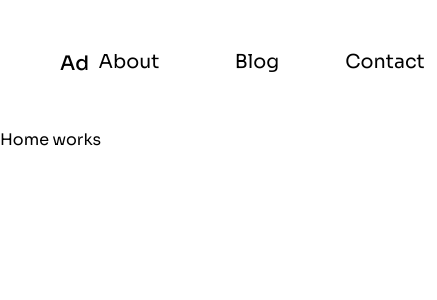
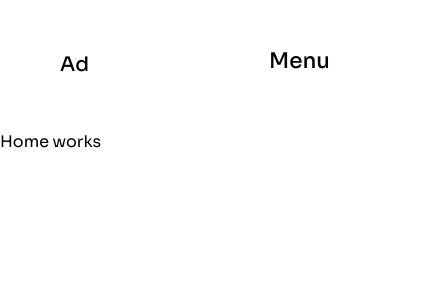
Before and after one commit to Aadhiarc/portfolio, an Angular app: page /home in a window 390 px wide. Shown: the top 300 px of the page, 437 px wide, since content can reach past the window. Built offline with nearby package versions, Linux system fonts and the light colour scheme.

Commit message:
header animation with gsap

```diff
--- a/angular.json
+++ b/angular.json
@@ -32,7 +32,9 @@
               }
             ],
             "styles": [
-              "src/styles.scss"
+              "src/styles.scss",
+              "node_modules/@fortawesome/fontawesome-free/css/all.min.css"
+
             ],
             "scripts": [
               "src/assets/libs/SplitText.min.js"
--- a/package.json
+++ b/package.json
@@ -18,6 +18,7 @@
     "@angular/platform-browser": "^19.0.0",
     "@angular/platform-browser-dynamic": "^19.0.0",
     "@angular/router": "^19.0.0",
+    "@fortawesome/fontawesome-free": "^6.7.2",
     "bootstrap": "^5.3.6",
     "bootstrap-icons": "^1.13.1",
     "gsap": "^3.13.0",
--- a/src/app/layout/header/header.component.html
+++ b/src/app/layout/header/header.component.html
@@ -1,33 +1,72 @@
-<div class="d-flex vw-100 bg-light">
+<div class="d-flex vw-100 bg-light position-relative">
   <div
     class="container-fluid d-flex justify-content-between align-items-center py-5 mx-5"
   >
-    <!-- Left side (start) -->
     <h5 class="mb-0">Ad</h5>
 
-    <!-- Right side (end) -->
-    <div class="d-flex gap-5">
-      <!-- Each link has its own hover-container -->
+    <div class="d-none d-md-flex gap-5">
       <div class="hover-container" swapAnimate>
         <div class="text-wrapper">
-          <div class="text text-top">About</div>
-          <div class="text text-bottom">About</div>
-          <span class="dot">.</span>
+          <h4 class="text text-top">About</h4>
+          <h4 class="text text-bottom">About</h4>
         </div>
+        <span class="dot">.</span>
       </div>
       <div class="hover-container" swapAnimate>
         <div class="text-wrapper">
-          <div class="text text-top">Blog</div>
-          <div class="text text-bottom">Blog</div>
-          <span class="dot">.</span>
+          <h4 class="text text-top">Blog</h4>
+          <h4 class="text text-bottom">Blog</h4>
         </div>
+        <span class="dot">.</span>
       </div>
       <div class="hover-container" swapAnimate>
         <div class="text-wrapper">
-          <div class="text text-top">Contact</div>
-          <div class="text text-bottom">Contact</div>
-          <span class="dot">.</span>
+          <h4 class="text text-top">Contact</h4>
+          <h4 class="text text-bottom">Contact</h4>
         </div>
+        <span class="dot">.</span>
+      </div>
+    </div>
+
+    <div class="d-flex d-md-none" (click)="toggleMenu()">
+      <h4 class="menu-title" #menuTitle>{{ isMenuOpen ? "Close" : "Menu" }}</h4>
+    </div>
+  </div>
+
+  <div
+    #dropdownMenu
+    class="dropdown-menu-mobile w-100 px-4 py-3 border-top d-md-none position-absolute"
+  >
+    <div>
+      <h6 class="text-start fw-normal py-4">NAVIGATION</h6>
+    </div>
+    <div class="py-2" style="font-size: 2.5rem">
+      <a href="#" class="text-decoration-none">About</a>
+    </div>
+    <div class="py-2" style="font-size: 2.5rem">
+      <a href="#" class="text-decoration-none">Blog</a>
+    </div>
+    <div class="py-2" style="font-size: 2.5rem">
+      <a href="#" class="text-decoration-none">Contact</a>
+    </div>
+
+    <hr class="mt-5 mb-3" />
+
+    <div class="d-flex">
+      <div class="d-flex gap-3">
+        <a
+          href="https://www.instagram.com/"
+          target="_blank"
+          class="icon-circle"
+        >
+          <i class="fa-brands fa-instagram"></i>
+        </a>
+        <a href="https://www.facebook.com/" target="_blank" class="icon-circle">
+          <i class="fa-brands fa-facebook"></i>
+        </a>
+        <a href="https://www.linkedin.com/" target="_blank" class="icon-circle">
+          <i class="fa-brands fa-linkedin"></i>
+        </a>
       </div>
     </div>
   </div>
--- a/src/app/layout/header/header.component.scss
+++ b/src/app/layout/header/header.component.scss
@@ -27,5 +27,37 @@
 }
 
 .dot {
+  position: absolute;
+  top: 0;
   opacity: 0;
 }
+
+.dropdown-menu-mobile {
+  overflow: hidden;
+  opacity: 0;
+  height: 0;
+  background-color: #f6f7f5;
+  transform: translateY(-20px);
+  z-index: -1;
+  top: 100%;
+  left: 0;
+  right: 0;
+}
+
+.icon-circle {
+  display: flex;
+  align-items: center;
+  justify-content: center;
+  width: 50px;
+  height: 50px;
+  border-radius: 50%;
+  background-color: #e9ece5;
+  border: 1px solid #dcded8; // subtle light grey border
+  color: #000;
+  text-decoration: none;
+  transition: all 0.3s ease;
+
+  i {
+    font-size: 18px;
+  }
+}
--- a/src/app/layout/header/header.component.ts
+++ b/src/app/layout/header/header.component.ts
@@ -1,10 +1,71 @@
-import { Component } from '@angular/core';
+import { Component, ElementRef, ViewChild, AfterViewInit } from '@angular/core';
+import { CommonModule } from '@angular/common';
 import { SwapAnimateDirective } from '../../shared/directives/swap-animate.directive';
+import { gsap } from 'gsap';
 
 @Component({
   selector: 'app-header',
-  imports: [SwapAnimateDirective],
+  standalone: true,
+  imports: [CommonModule, SwapAnimateDirective],
   templateUrl: './header.component.html',
   styleUrl: './header.component.scss',
 })
-export class HeaderComponent {}
+export class HeaderComponent implements AfterViewInit {
+  isMenuOpen = false;
+
+  @ViewChild('menuTitle') menuTitle!: ElementRef;
+  @ViewChild('dropdownMenu') dropdownMenu!: ElementRef;
+
+  toggleMenu() {
+    const menuHeading = this.menuTitle.nativeElement;
+    const dropdown = this.dropdownMenu.nativeElement;
+
+    gsap.to(menuHeading, {
+      duration: 0.3,
+      opacity: 0,
+      ease: 'power2.in',
+      filter: 'blur(10px)',
+      onComplete: () => {
+        this.isMenuOpen = !this.isMenuOpen;
+        menuHeading.innerText = this.isMenuOpen ? 'Close' : 'Menu';
+        gsap.fromTo(
+          menuHeading,
+          { opacity: 0, filter: 'blur(10px)' },
+          {
+            opacity: 1,
+            filter: 'blur(0px)',
+            duration: 0.3,
+            ease: 'power2.in',
+          }
+        );
+        if (this.isMenuOpen) {
+          gsap.fromTo(
+            dropdown,
+            { height: 0, opacity: 0, y: -20, zIndex: -1 },
+            {
+              height: '100vh',
+              opacity: 1,
+              y: 0,
+              duration: 0.8,
+              ease: 'power2.inOut',
+              zIndex: 999,
+            }
+          );
+        } else {
+          gsap.to(dropdown, {
+            height: 0,
+            opacity: 0,
+            y: -20,
+            duration: 0.8,
+            ease: 'power2.inOut',
+            zIndex: -1,
+          });
+        }
+      },
+    });
+  }
+
+  ngAfterViewInit(): void {
+    // no-op now, since element always exists
+  }
+}
--- a/src/app/shared/directives/swap-animate.directive.ts
+++ b/src/app/shared/directives/swap-animate.directive.ts
@@ -14,13 +14,15 @@ import { repeat } from 'rxjs';
 export class SwapAnimateDirective implements AfterViewInit {
   private topText!: HTMLElement;
   private bottomText!: HTMLElement;
+  private dot!: HTMLElement;
 
   constructor(private el: ElementRef) {}
 
   ngAfterViewInit(): void {
     this.topText = this.el.nativeElement.querySelector('.text-top');
     this.bottomText = this.el.nativeElement.querySelector('.text-bottom');
-
+    this.dot = this.el.nativeElement.querySelector('.dot');
+    gsap.set(this.bottomText, { yPercent: 100, opacity: 0 });
     if (!this.topText || !this.bottomText) {
       console.warn('swapAnimate: Required elements not found');
     }
@@ -33,14 +35,14 @@ export class SwapAnimateDirective implements AfterViewInit {
     gsap.to(this.topText, {
       yPercent: -100,
       opacity: 0,
-      duration: 1,
+      duration: 0.4,
       ease: 'power2.out',
     });
 
     gsap.to(this.bottomText, {
       yPercent: 0,
       opacity: 1,
-      duration: 1,
+      duration: 0.4,
       ease: 'power2.out',
     });
   }
@@ -52,14 +54,14 @@ export class SwapAnimateDirective implements AfterViewInit {
     gsap.to(this.topText, {
       yPercent: 0,
       opacity: 1,
-      duration: 1,
+      duration: 0.4,
       ease: 'power2.out',
     });
 
     gsap.to(this.bottomText, {
       yPercent: 100,
       opacity: 0,
-      duration: 1,
+      duration: 0.4,
       ease: 'power2.out',
     });
   }
```
Also changed, not shown: 1 other file (tests, documents, lock files or other folders).
